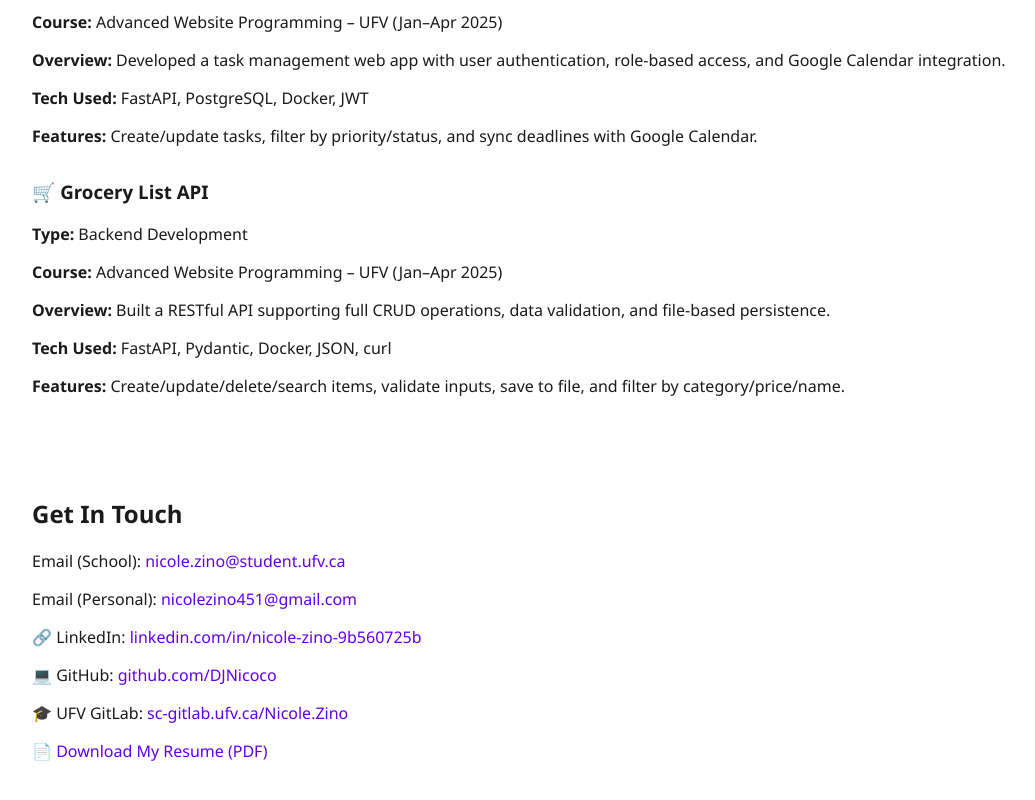
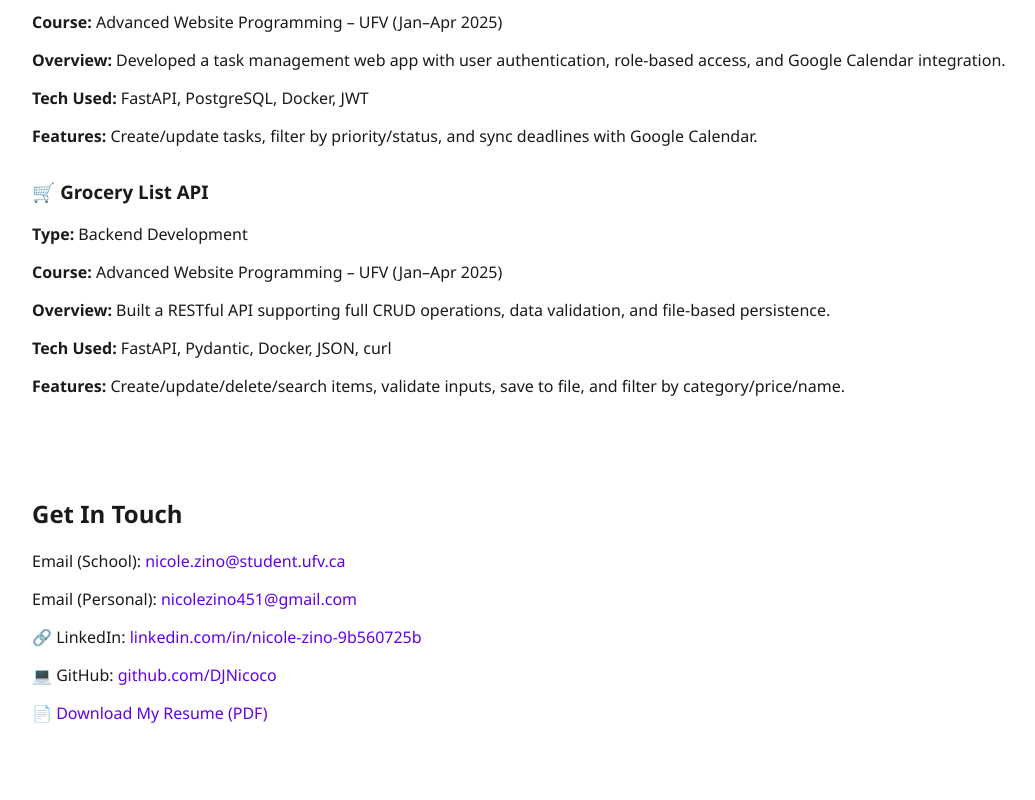
Before and after one commit to DJNicoco/my-portfolio, a React (Create React App) app: page / in a window 1280 px wide. Shown: the part 455-1255 px from the top of the page, without its empty margins (0-1035 px from the left). After the commit the page ends 1227 px from the top, so only its background shows below. Built offline with nearby package versions, Linux system fonts and the light colour scheme.

Commit message:
Took off ufv gitlab account

```diff
--- a/src/components/Contact.jsx
+++ b/src/components/Contact.jsx
@@ -10,9 +10,6 @@ const Contact = () => {
       <p>💻 GitHub: <a href="https://github.com/DJNicoco" target="_blank" rel="noreferrer">
         github.com/DJNicoco
       </a></p>
-      <p>🎓 UFV GitLab: <a href="https://sc-gitlab.ufv.ca/Nicole.Zino" target="_blank" rel="noreferrer">
-        sc-gitlab.ufv.ca/Nicole.Zino
-      </a></p>
       <p>📄 <a href="/My%20Resume_2025.pdf" download>
         Download My Resume (PDF)
       </a></p>
```
